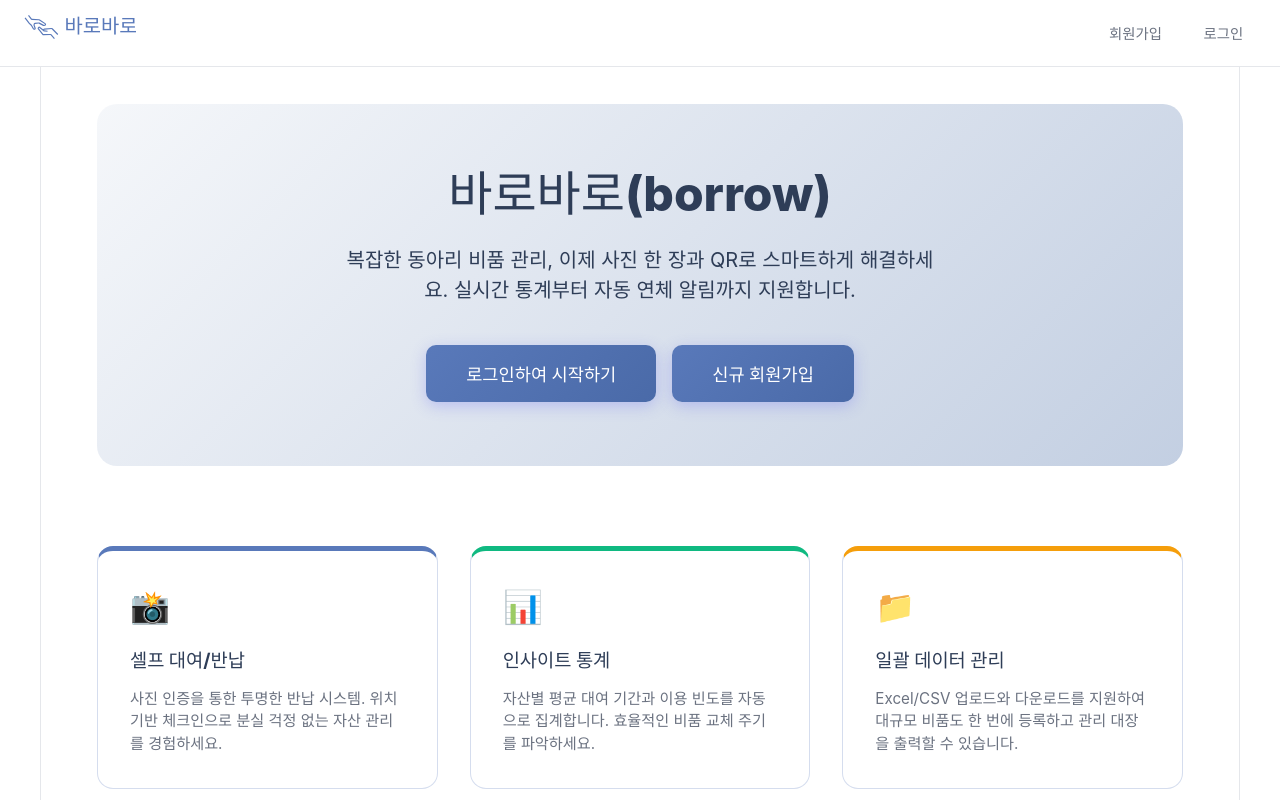
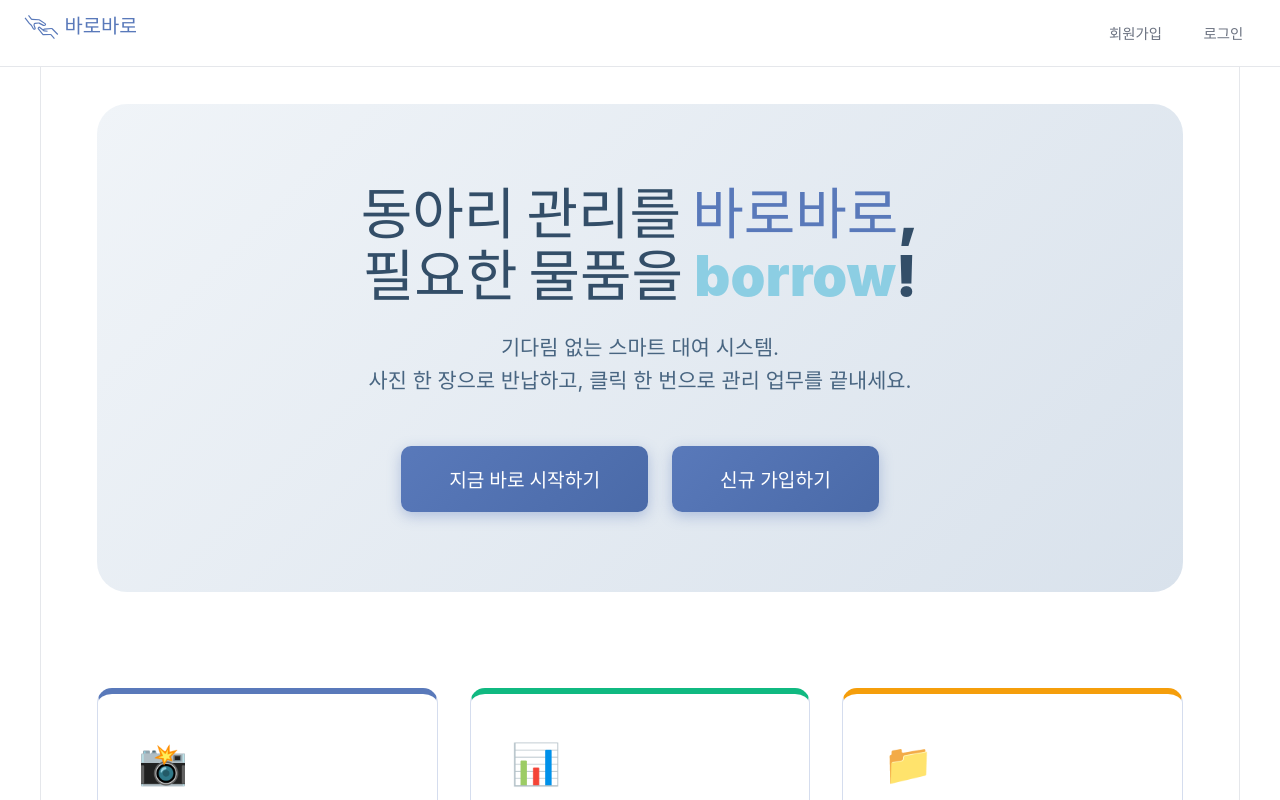
Before and after one commit to wafflestudio/23-5-team6-web, a React (Vite) app: page / in a window 1280 px wide. Built offline with nearby package versions, Linux system fonts and the light colour scheme; no server answers.

Commit message:
fix: refactor MainPage component and enhance UI elements for better user experience

```diff
--- a/src/pages/MainPage.tsx
+++ b/src/pages/MainPage.tsx
@@ -1,89 +1,76 @@
 import { useNavigate } from 'react-router-dom';
-import { checkBackendStatus } from '@/api/client';
 import { useAuth } from '@/contexts/AuthContext';
 import { AdminDashboardPage } from '@/pages/AdminDashboardPage';
 import { UserDashboardPage } from '@/pages/UserDashboardPage';
-
 import '@/styles/App.css';
-import { useEffect } from 'react';
 
 export function MainPage() {
     const navigate = useNavigate();
-    const { isLoggedIn, isAdmin } = useAuth(); // AuthContext에서 권한 및 로그인 상태 확인
+    const { isLoggedIn, isAdmin } = useAuth(); //
 
-    // 서버 상태 초기 체크
-    useEffect(() => {
-        handleCheck();
-    }, []);
+    if (isLoggedIn && isAdmin) return <AdminDashboardPage />; //
+    if (isLoggedIn) return <UserDashboardPage />; //
 
-    const handleCheck = async () => {
-        try {
-            await checkBackendStatus(); // 백엔드 연결 확인
-        } catch {
-            // Handle error if needed
-        }
-    };
-
-    // 1. 관리자용 대시보드로 분기
-    if (isLoggedIn && isAdmin) {
-        return <AdminDashboardPage />;
-    }
-
-    // 2. 일반 사용자용 대시보드로 분기
-    if (isLoggedIn) {
-        return <UserDashboardPage />;
-    }
-
-    // 3. 비로그인 상태: 서비스 소개(랜딩) 페이지
     return (
         <div className="container" style={{ maxWidth: '1200px', margin: '0 auto', padding: '2rem' }}>
             <main className="main-content">
-                {/* Hero Section */}
-                <section style={{ textAlign: 'center', padding: '4rem 0', background: 'linear-gradient(135deg, #f5f7fa 0%, #c3cfe2 100%)', borderRadius: '20px', marginBottom: '3rem' }}>
-                    <h1 style={{ fontSize: '3rem', fontWeight: '800', color: 'var(--gray-900)', marginBottom: '1.5rem' }}>
-                        바로바로(borrow) <span style={{ color: 'var(--primary-600)' }}></span>
+                {/* Hero Section: 브랜드 컨셉 강조 */}
+                <section style={{
+                    textAlign: 'center',
+                    padding: '5rem 0',
+                    background: 'linear-gradient(135deg, #f0f4f8 0%, #d9e2ec 100%)',
+                    borderRadius: '30px',
+                    marginBottom: '4rem'
+                }}>
+                    <h1 style={{ fontSize: '3.5rem', fontWeight: '900', color: '#334E68', marginBottom: '1.5rem' }}>
+                        동아리 관리를 <span style={{ color: '#5979BA' }}>바로바로</span>, <br/>
+                        필요한 물품을 <span style={{ color: '#8CCEE3' }}>borrow</span>!
                     </h1>
-                    <p style={{ fontSize: '1.25rem', color: 'var(--gray-600)', maxWidth: '600px', margin: '0 auto 2.5rem' }}>
-                        복잡한 동아리 비품 관리, 이제 사진 한 장과 QR로 스마트하게 해결하세요. 실시간 통계부터 자동 연체 알림까지 지원합니다.
+                    <p style={{ fontSize: '1.3rem', color: '#486581', maxWidth: '700px', margin: '0 auto 3rem', lineHeight: '1.6' }}>
+                        기다림 없는 스마트 대여 시스템. <br/>
+                        사진 한 장으로 반납하고, 클릭 한 번으로 관리 업무를 끝내세요.
                     </p>
-                    <div style={{ display: 'flex', gap: '1rem', justifyContent: 'center' }}>
-                        <button onClick={() => navigate('/login')} className="primary-btn" style={{ padding: '1rem 2.5rem', fontSize: '1.1rem' }}>
-                            로그인하여 시작하기
+                    <div style={{ display: 'flex', gap: '1.5rem', justifyContent: 'center' }}>
+                        <button onClick={() => navigate('/login')} className="primary-btn" style={{ padding: '1.2rem 3rem', fontSize: '1.2rem', boxShadow: '0 4px 14px 0 rgba(89, 121, 186, 0.39)' }}>
+                            지금 바로 시작하기
                         </button>
-                        <button onClick={() => navigate('/signup')} className="primary-btn" style={{ padding: '1rem 2.5rem', fontSize: '1.1rem' }}>
-                            신규 회원가입
+                        <button onClick={() => navigate('/signup')} className="primary-btn" style={{ padding: '1.2rem 3rem', fontSize: '1.2rem', boxShadow: '0 4px 14px 0 rgba(89, 121, 186, 0.39)' }}>
+                            신규 가입하기
                         </button>
                     </div>
                 </section>
 
-                {/* 핵심 기능 Grid (기획안 반영) */}
-                <div style={{ display: 'grid', gridTemplateColumns: 'repeat(auto-fit, minmax(280px, 1fr))', gap: '2rem', marginBottom: '4rem' }}>
-                    <div className="card" style={{ padding: '2rem', borderTop: '5px solid #5979BA' }}>
-                        <div style={{ fontSize: '2rem', marginBottom: '1rem' }}>📸</div>
-                        <h3 style={{ marginBottom: '0.8rem' }}>셀프 대여/반납</h3>
-                        <p style={{ color: 'var(--gray-500)', fontSize: '0.95rem' }}>
-                            사진 인증을 통한 투명한 반납 시스템. 위치 기반 체크인으로 분실 걱정 없는 자산 관리를 경험하세요.
+                {/* 핵심 기능 Grid: '바로' 시리즈 컨셉 */}
+                <div style={{ display: 'grid', gridTemplateColumns: 'repeat(auto-fit, minmax(260px, 1fr))', gap: '2rem' }}>
+                    <div className="card" style={{ padding: '2.5rem', borderTop: '6px solid #5979BA', borderRadius: '15px' }}>
+                        <div style={{ fontSize: '2.5rem', marginBottom: '1rem' }}>📸</div>
+                        <h3 style={{ marginBottom: '1rem', color: '#102A43' }}>바로 찍고, 반납</h3>
+                        <p style={{ color: '#627D98', fontSize: '1rem', lineHeight: '1.6' }}>
+                            복잡한 절차 없이 <strong>인증 사진</strong>만 찍으세요. 위치 기반 시스템이 반납을 바로 처리합니다.
                         </p>
                     </div>
-                    <div className="card" style={{ padding: '2rem', borderTop: '5px solid #10b981' }}>
-                        <div style={{ fontSize: '2rem', marginBottom: '1rem' }}>📊</div>
-                        <h3 style={{ marginBottom: '0.8rem' }}>인사이트 통계</h3>
-                        <p style={{ color: 'var(--gray-500)', fontSize: '0.95rem' }}>
-                            자산별 평균 대여 기간과 이용 빈도를 자동으로 집계합니다. 효율적인 비품 교체 주기를 파악하세요.
+
+                    <div className="card" style={{ padding: '2.5rem', borderTop: '6px solid #10b981', borderRadius: '15px' }}>
+                        <div style={{ fontSize: '2.5rem', marginBottom: '1rem' }}>📊</div>
+                        <h3 style={{ marginBottom: '1rem', color: '#102A43' }}>바로 확인하는 통계</h3>
+                        <p style={{ color: '#627D98', fontSize: '1rem', lineHeight: '1.6' }}>
+                            우리 동아리에서 가장 인기 있는 비품은? <strong>실시간 데이터</strong>로 대여 현황을 바로 파악하세요.
                         </p>
                     </div>
-                    <div className="card" style={{ padding: '2rem', borderTop: '5px solid #f59e0b' }}>
-                        <div style={{ fontSize: '2rem', marginBottom: '1rem' }}>📁</div>
-                        <h3 style={{ marginBottom: '0.8rem' }}>일괄 데이터 관리</h3>
-                        <p style={{ color: 'var(--gray-500)', fontSize: '0.95rem' }}>
-                            Excel/CSV 업로드와 다운로드를 지원하여 대규모 비품도 한 번에 등록하고 관리 대장을 출력할 수 있습니다.
+
+                    <div className="card" style={{ padding: '2.5rem', borderTop: '6px solid #f59e0b', borderRadius: '15px' }}>
+                        <div style={{ fontSize: '2.5rem', marginBottom: '1rem' }}>📁</div>
+                        <h3 style={{ marginBottom: '1rem', color: '#102A43' }}>바로 등록하는 데이터</h3>
+                        <p style={{ color: '#627D98', fontSize: '1rem', lineHeight: '1.6' }}>
+                            수많은 자산도 <strong>Excel 업로드</strong>로 한 번에. 관리 대장 정리가 더 이상 고통스럽지 않습니다.
                         </p>
                     </div>
-                    <div className="card" style={{ padding: '2rem', borderTop: '5px solid #8CCEE3' }}>
-                        <div style={{ fontSize: '2rem', marginBottom: '1rem' }}>📨</div>
-                        <h3 style={{ marginBottom: '0.8rem' }}>연체 메일링 시스템</h3>
-                        <p style={{ color: 'var(--gray-500)', fontSize: '0.95rem' }}>
-                            연체 발생 시 시스템 내에서 <strong>클릭 한 번으로 안내 메일을 발송</strong>하여 미반납 자산을 효율적으로 관리할 수 있습니다.
+
+                    <div className="card" style={{ padding: '2.5rem', borderTop: '6px solid #8CCEE3', borderRadius: '15px' }}>
+                        <div style={{ fontSize: '2.5rem', marginBottom: '1rem' }}>📧</div>
+                        <h3 style={{ marginBottom: '1rem', color: '#102A43' }}>바로 보내는 안내</h3>
+                        <p style={{ color: '#627D98', fontSize: '1rem', lineHeight: '1.6' }}>
+                            연체자에게 일일이 연락하지 마세요. 시스템에서 <strong>클릭 한 번으로</strong> 안내 메일을 바로 발송합니다.
                         </p>
                     </div>
                 </div>
```
